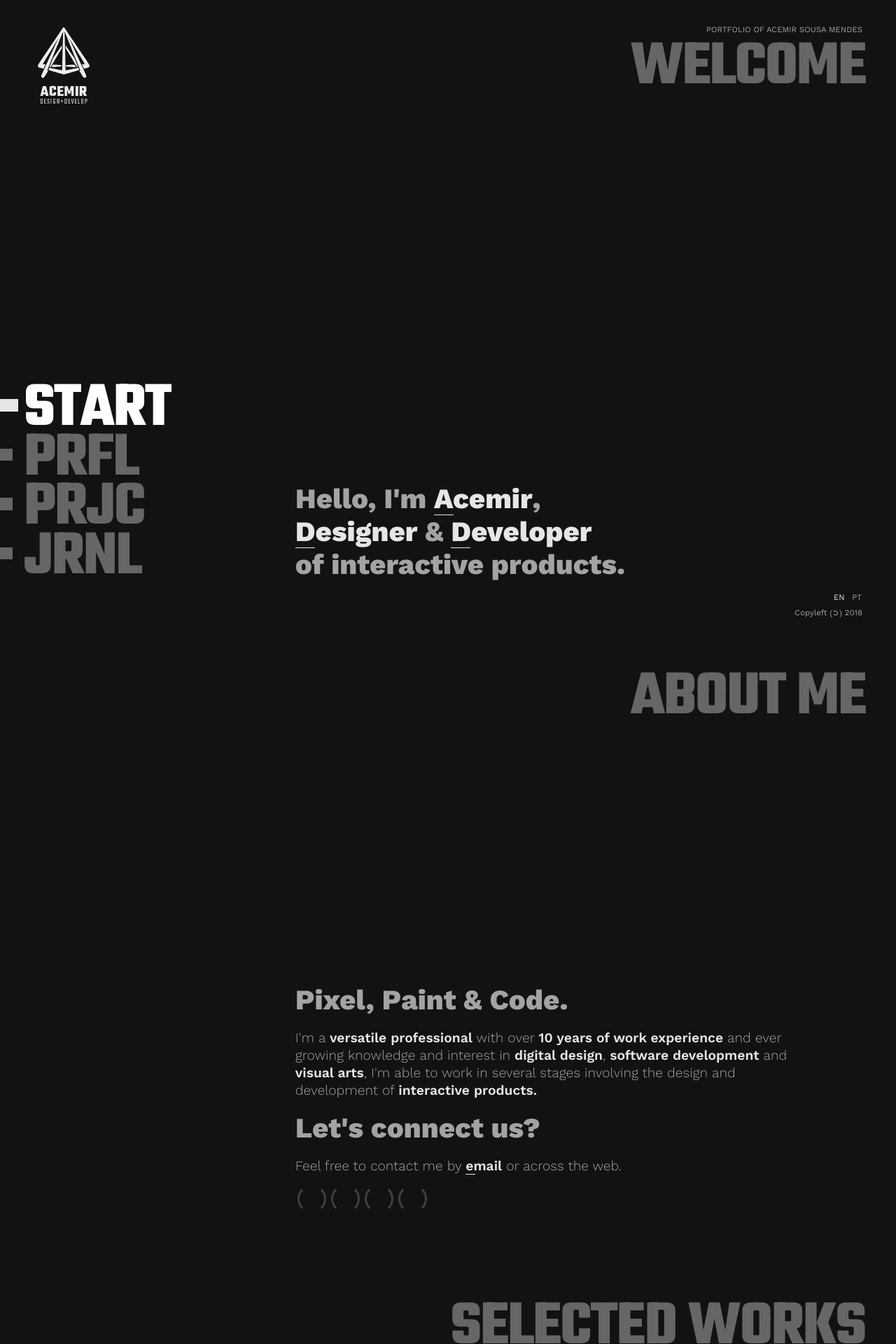
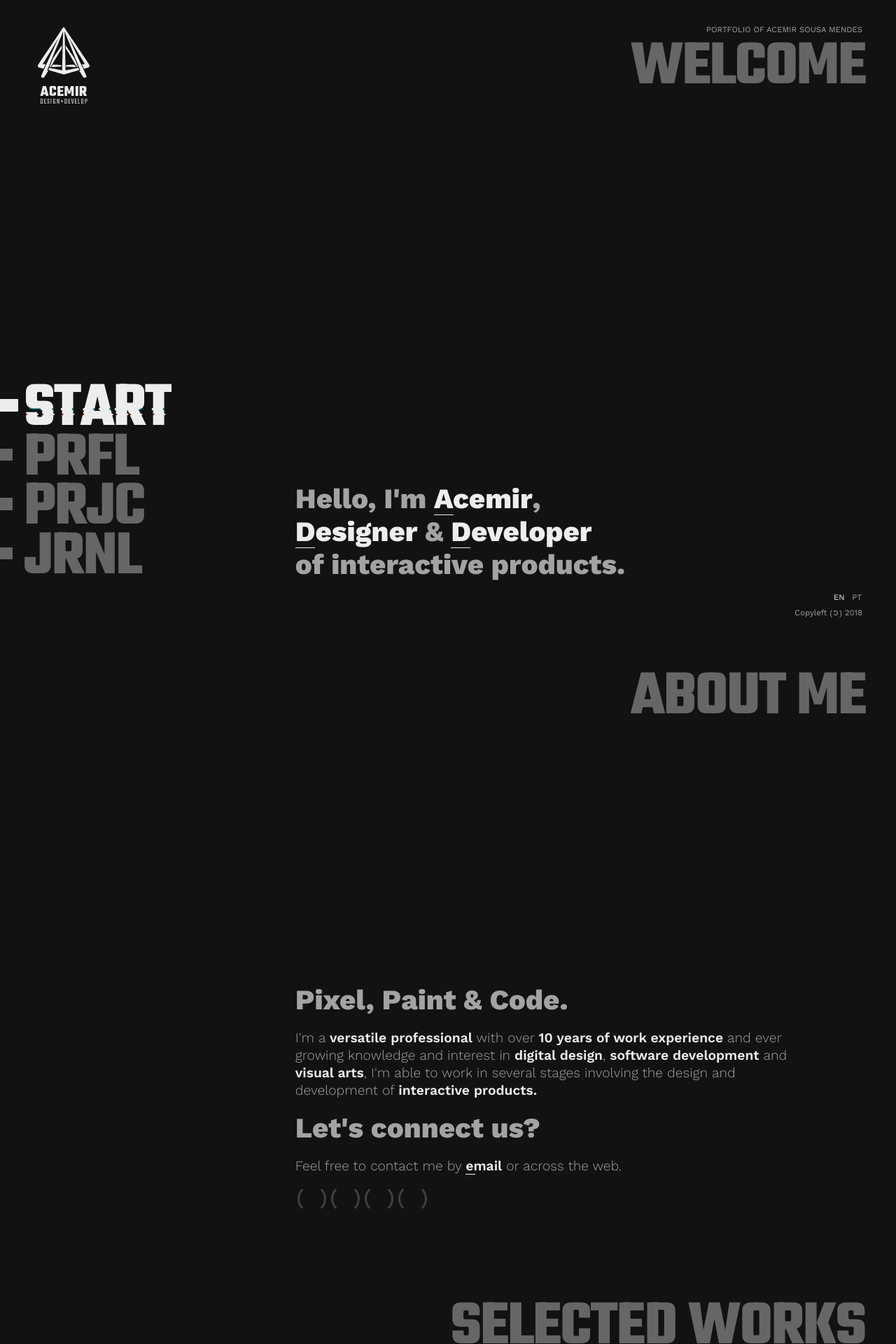
Before and after one commit to acemir/acemir.github.io, a Jekyll site: the page built from index.html, in a window 1280 px wide. Shown: the top 1920 px of the page at 70% size. Built offline with Jekyll 4.4.1, drawn with Linux system fonts in a browser that asks for light colours; some web fonts are replaced.

Commit message:
Change light color

```diff
--- a/assets/_sass/_glitch.scss
+++ b/assets/_sass/_glitch.scss
@@ -3,7 +3,7 @@
 .glitch{
   position:relative;
   display: block;
-  color:white;
+  color:#ededed;
   margin:0 auto;
   // text-shadow: 0px 0px 1px #eee, 1px 1px 1px teal, -1px -1px 1px mix(black,red,50);
 
@@ -11,7 +11,7 @@
   &:before {
     content:attr(data-text);
     position:absolute;
-    color:white;
+    color:#ededed;
     background:#121212;
     overflow:hidden;
     clip:rect(0,900px,0,0);
--- a/assets/css/root.scss
+++ b/assets/css/root.scss
@@ -7,7 +7,7 @@
 $buttn-color: hsl(0,0,25); // 25% light
 $darkr-color: hsl(0,0,40); //20% light
 $baser-color: hsl(0,0,64); // 64% light
-$light-color: hsl(0,0,90); // 100% light
+$light-color: hsl(0,0,93); // 100% light
 
 
 // $foreg-color: hsl(0,0,96);
```
